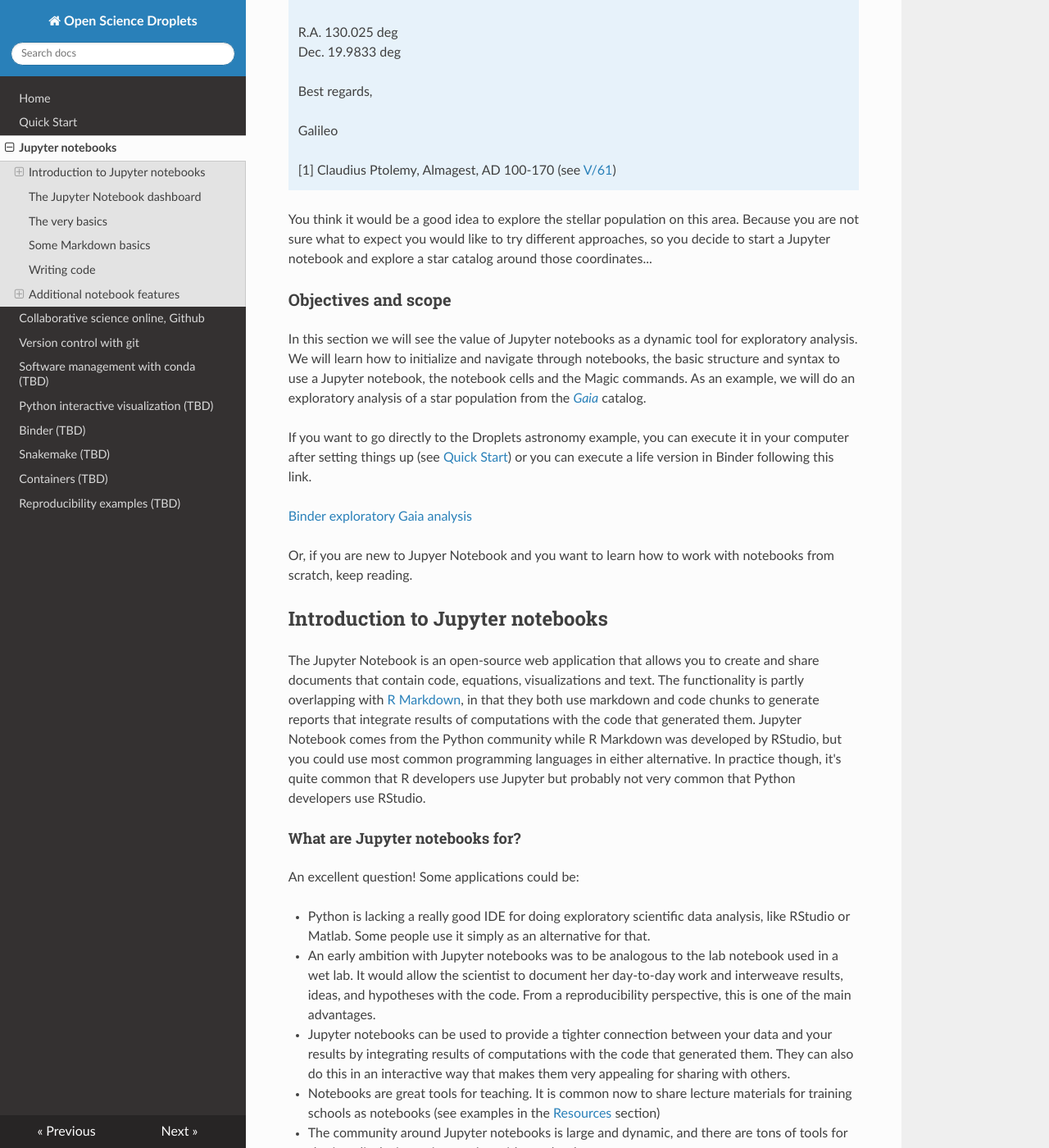
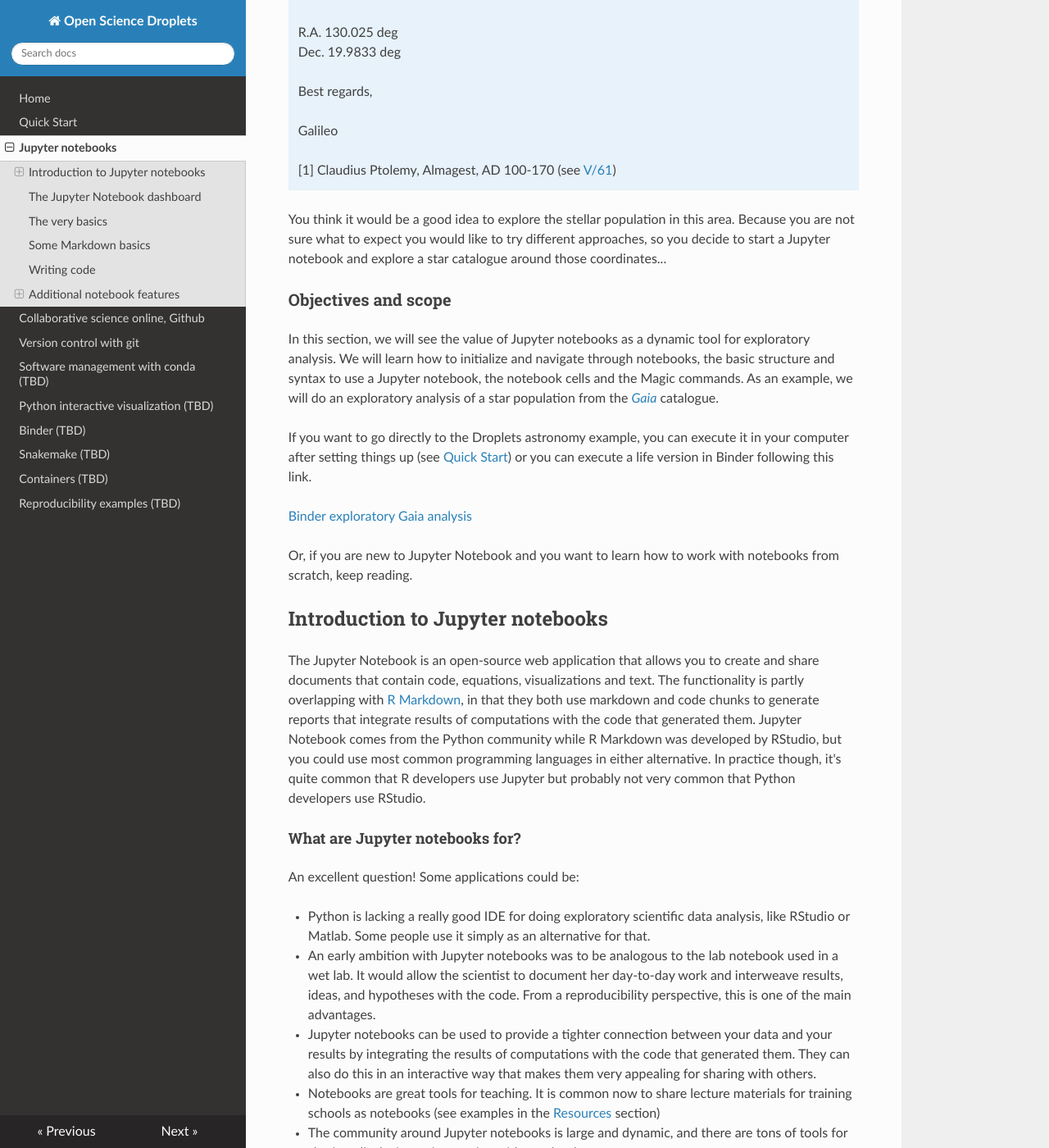
Before and after one commit to espsrc/droplets, an MkDocs documentation site: the page built from docs/jupyter.md, in a window 1280 px wide and 1400 px high, scrolled down 389 px. Shown: the whole window at 82% size. Built offline with MkDocs 1.6.1, drawn with Linux system fonts in a browser that asks for light colours; nearby versions of some CDN libraries; formulas are drawn with MathJax 3; some of the changed text lies outside the part shown.

Commit message:
Minor corrections on the docs

````diff
--- a/docs/jupyter.md
+++ b/docs/jupyter.md
@@ -17,17 +17,17 @@ You have received an e-mail from a good colleague.
 
     [1] Claudius Ptolemy, Almagest, AD 100-170 (see [V/61](https://ui.adsabs.harvard.edu/abs/1987BICDS..33..125J/abstract))
 
-You think it would be a good idea to explore the stellar population on this area. Because you are not sure what to expect you would like to try different approaches, so you decide to start a Jupyter notebook and explore a star catalog around those coordinates...
+You think it would be a good idea to explore the stellar population in this area. Because you are not sure what to expect you would like to try different approaches, so you decide to start a Jupyter notebook and explore a star catalogue around those coordinates...
 
 <h3>Objectives and scope</h3>
 
-In this section we will see the value of Jupyter notebooks as a dynamic tool for exploratory analysis. We will learn how to initialize and navigate through notebooks, the basic structure and syntax to use a Jupyter notebook, the notebook cells and the Magic commands. As an example, we will do an exploratory analysis of a star population from the *[Gaia](https://sci.esa.int/web/gaia)* catalog.
+In this section, we will see the value of Jupyter notebooks as a dynamic tool for exploratory analysis. We will learn how to initialize and navigate through notebooks, the basic structure and syntax to use a Jupyter notebook, the notebook cells and the Magic commands. As an example, we will do an exploratory analysis of a star population from the *[Gaia](https://sci.esa.int/web/gaia)* catalogue.
 
 If you want to go directly to the Droplets astronomy example, you can execute it in your computer after setting things up (see [Quick Start](quickstart.md)) or you can  execute a life version in Binder following this link.
 
 [Binder exploratory Gaia analysis](https://mybinder.org/v2/gh/spsrc/droplets/master?filepath=gaia_exploratory%2Fjupyter_exploratory.ipynb)
 
-Or, if you are new to Jupyer Notebook and  you want to learn how to work with notebooks from scratch, keep reading.
+Or, if you are new to Jupyter Notebook and  you want to learn how to work with notebooks from scratch, keep reading.
 
 <!---
 Nice resources:
@@ -45,7 +45,7 @@ An excellent question! Some applications could be:
 
 * Python is lacking a really good IDE for doing exploratory scientific data analysis, like RStudio or Matlab. Some people use it simply as an alternative for that.
 * An early ambition with Jupyter notebooks was to be analogous to the lab notebook used in a wet lab. It would allow the scientist to document her day-to-day work and interweave results, ideas, and hypotheses with the code. From a reproducibility perspective, this is one of the main advantages.
-* Jupyter notebooks can be used to provide a tighter connection between your data and your results by integrating results of computations with the code that generated them. They can also do this in an interactive way that makes them very appealing for sharing with others.
+* Jupyter notebooks can be used to provide a tighter connection between your data and your results by integrating the results of computations with the code that generated them. They can also do this in an interactive way that makes them very appealing for sharing with others.
 * Notebooks are great tools for teaching. It is common now to share lecture materials for training schools as notebooks (see examples in the [Resources](#other-resources) section)
 * The community around Jupyter notebooks is large and dynamic, and there are tons of tools for sharing, displaying or interacting with notebooks.
 * In a research team, notebooks can be used to train new people on the methods and types of analysis used in your field.
@@ -120,9 +120,9 @@ These shortcuts are also available from the **Help** menu in your notebook (ther
 * ++tab++: for code completion or indentation
 * m/y: toggle between Markdown and Code cells
 * d-d: delete a cell
-* a/b: insert cells above/below current cell
+* a/b: insert cells above/below the current cell
 * x/c/v: cut/copy/paste cells
-* o: toggle output of current cell
+* o: toggle output of the current cell
 
 ## Some Markdown basics
 
@@ -180,7 +180,7 @@ Note how the output is displayed below the cell. This interactive way of working
 !!! warning
     Executing the cells in non-linear order is very common but also dangerous because the state of the program (the value of the variables and the functions) depend on the order you executed the cells. It is highly recommended that, from time to time, you restart the Kernel using "Restart & Clear Output" or "Restart & Run All" from the Kerner menu to make sure that the execution is linear.
 
-Variables defined in cells become variables in the global namespace. You can therefore share information between cells. Try to define a function or variable in one cell and use it in the next. For example:
+Variables defined in cells become variables in the global namespace. Therefore, you can share information between cells. Try to define a function or variable in one cell and use it in the next. For example:
 
 ```python
 import numpy as np
@@ -208,22 +208,22 @@ Here we show some features included in the notebooks to make your life easier. Y
 
 Lastly, code cells also allow you to execute shell commands. This very handy functionality is possible by prepending the command with `!`. Try `!ls -l` in a cell to list the files in the current directory. You can use any of the common shell commands to copy, move, remove, cat, wget, etc.
 
-As an exercise, you can explore contents of files. For example, what **is** a Jupyter notebook? Let's look a little at the notebook we're currently working in. Jupyter Notebook saves it every minute or so, so you will already have it available. Try `!ls` to list the files in the current directory. Aha, we have a new file called `my_first_notebook.ipynb` or maybe `Untitled.ipynb` if you didn't save it before. This is our notebook. Look at the first ten lines of the file by using `!head my_first_notebook.ipynb`. Seems like it's just a plain old JSON file. Since it's a text file it's suitable for version control with for example Git, although json is a diffitult format to visualize changes in the file. It turns out that Github and Jupyter notebooks are the best of friends, and Github can render notebooks so you can directly see the cells inputs and outputs as we will see more of later.
+As an exercise, you can explore the contents of files. For example, what **is** a Jupyter notebook? Let's look a little at the notebook we're currently working in. Jupyter Notebook saves it every minute or so, so you will already have it available. Try `!ls` to list the files in the current directory. Aha, we have a new file called `my_first_notebook.ipynb` or maybe `Untitled.ipynb` if you didn't save it before. This is our notebook. Look at the first ten lines of the file by using `!head my_first_notebook.ipynb`. Seems like it's just a plain old JSON file. Since it's a text file it's suitable for version control with for example Git, although json is a difficult format to visualize changes in the file. It turns out that Github and Jupyter notebooks are the best of friends, and Github can render notebooks so you can directly see the cell's inputs and outputs as we will see more of later.
 
 ### Magics
-Magics constitute a simple command language that significantly extends the power of Jupyter notebooks. There are two types of magics:
+Magics constitute a simple command language that significantly extends the power of Jupyter notebooks. There are two types of Magics:
 
-* Line magics - Commands that are prepended by `%`, and whose arguments only extend to the end of the line.
-* Cell magics - Commands that start with `%%` and then applies to the whole cell. Must be written on the first line of a cell.
+* Line Magics - Commands that are prepended by `%`, and whose arguments only extend to the end of the line.
+* Cell Magics - Commands that start with `%%` and then applies to the whole cell. Must be written on the first line of a cell.
 
-Now list all available magics with `%lsmagic` (which itself is a magic). You add a question mark to a magic to show the help (e.g. `%lsmagic?`). Some of them act as shortcuts for commonly used shell commands (`%ls`, `%cp`, `%cat`, ..). Others are useful for debugging and optimizing your code (`%timeit`, `%debug`, `%prun`, ..).
+Now list all available Magics with `%lsmagic` (which itself is a Magic). You add a question mark to a Magic to show the help (e.g. `%lsmagic?`). Some of them act as shortcuts for commonly used shell commands (`%ls`, `%cp`, `%cat`, ..). Others are useful for debugging and optimizing your code (`%timeit`, `%debug`, `%prun`, ..).
 
 For example, you can time the execution of a piece of code to benchmark its performance:
 
 ![](images/jupyter_timeit.png)
 
 #### Visualize plots in the notebook
-Python's favorite library for plotting, matplotlib, has its own magic as well: `%matplotlib`. Try out the code below, and you should hopefully get a pretty sine wave.
+Python's favourite library for plotting, matplotlib, has its own Magic as well: `%matplotlib`. Try out the code below, and you should hopefully get a pretty sine wave.
 
 ```python
 %matplotlib inline
@@ -238,7 +238,7 @@ fig.canvas.draw()
 ```
 !!! tip
     The `%matplotlib inline` and similar line
-    magics are only required once per notebook. You could for instance
+    magics are only required once per notebook. You could, for instance,
     add them to the first cell where you import matplotlib for plotting.
 
 #### Run code from a different kernel
@@ -257,11 +257,11 @@ Just use IPython Magics with the name of your kernel at the start of each cell t
 
 ![](images/jupyter_bash.png)
 
-Do you have really good libraries in Fortran or C that you trust over anything and you don't want to port them to python. Great, Jupyter does not have a problem with that, you can user your functions seamlessly in your notebook cells. For this example you will need to install `pip install -U fortran-magic` and immediately run fortran code in the notebook:
+Do you have really good libraries in Fortran or C that you trust over anything and you don't want to port them to python. Great, Jupyter does not have a problem with that, you can use your functions seamlessly in your notebook cells. For this example you will need to install `pip install -U fortran-magic` and immediately run fortran code in the notebook:
 
 ![](images/jupyter_fortran.png)
 
-Imagine the possibilities! You can also include C, perl, ruby code. You can run an interactive example in this [Binder multi-language demo](https://mybinder.org/v2/gh/binder-examples/multi-language-demo/master). Jupyter offers many Kernels to allow third-party interactions, you can see all of them in the [Jupyter kernels](https://github.com/jupyter/jupyter/wiki/Jupyter-kernels) page. Another good example of use of the C++ library can be found in the [JupyterLab demo](https://mybinder.org/v2/gh/jupyterlab/jupyterlab-demo/try.jupyter.org?urlpath=lab) when you navigate to notebooks > Cpp.ipynb.
+Imagine the possibilities! You can also include C, perl, ruby code. You can run an interactive example in this [Binder multi-language demo](https://mybinder.org/v2/gh/binder-examples/multi-language-demo/master). Jupyter offers many Kernels to allow third-party interactions, you can see all of them in the [Jupyter kernels](https://github.com/jupyter/jupyter/wiki/Jupyter-kernels) page. Another good example of the use of the C++ library can be found in the [JupyterLab demo](https://mybinder.org/v2/gh/jupyterlab/jupyterlab-demo/try.jupyter.org?urlpath=lab) when you navigate to notebooks > Cpp.ipynb.
 
 #### LaTeX formulas
 
````
Also changed, not shown: other parts of docs/jupyter.md (+2 -2 lines), docs/git.md (+5 -3 lines), docs/index.md (+2 -2 lines), docs/quickstart.md (+3 -3 lines).
